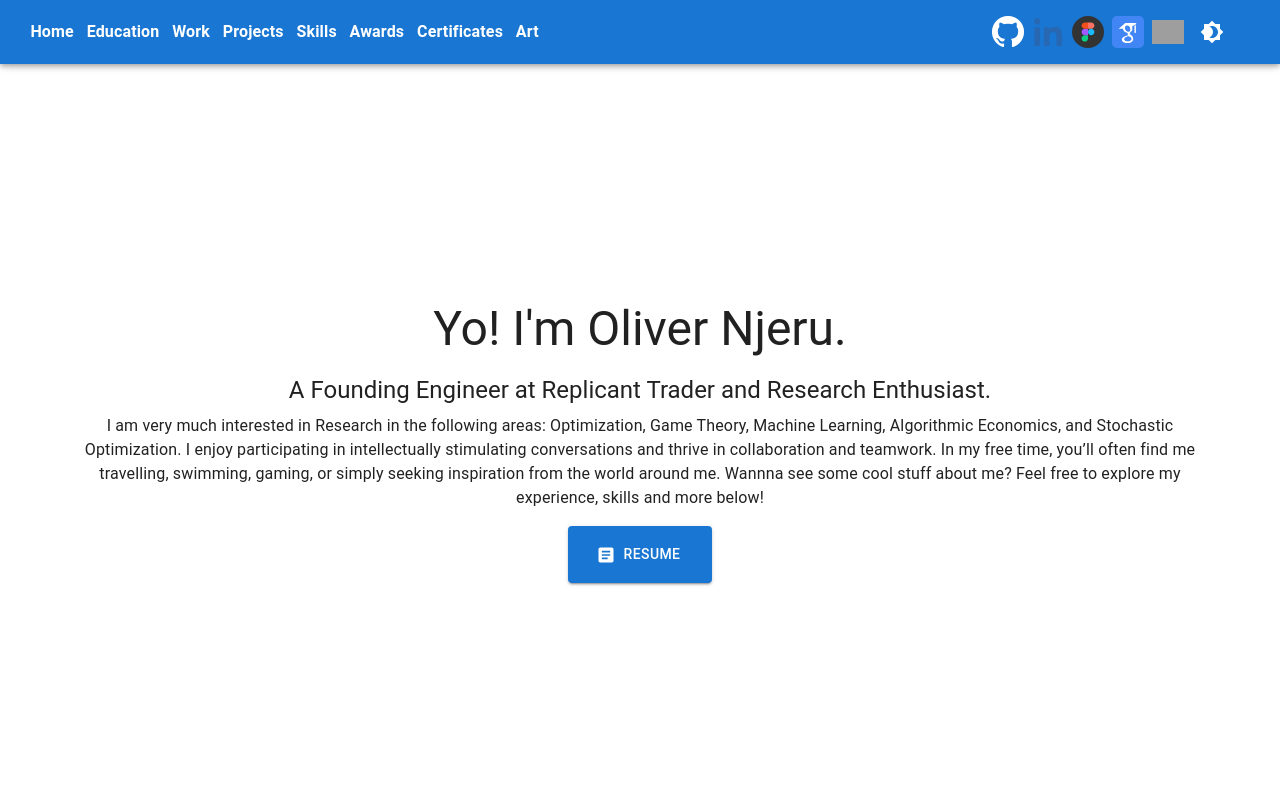
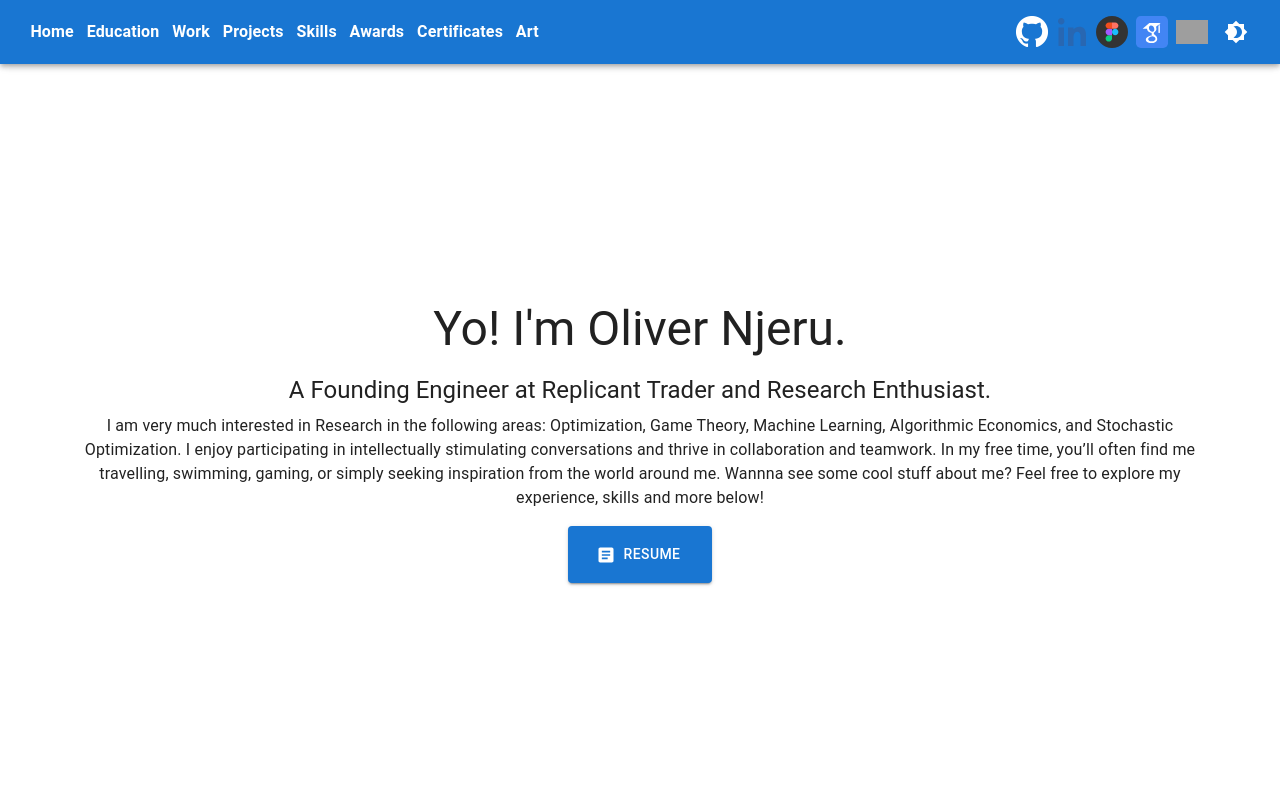
Before and after one commit to olivernjeru/olivernjeru.github.io, a React (Create React App) app: page / in a window 1280 px wide. Shown: the top 800 px of the page. Built offline with nearby package versions, Linux system fonts and the light colour scheme; grey boxes are pictures that could not be loaded.

Commit message:
fix: remove padding-right from Navbar for improved layout consistency

```diff
--- a/src/components/Navbar.js
+++ b/src/components/Navbar.js
@@ -135,7 +135,6 @@ const Navbar = ({ themeMode, toggleTheme }) => {
             display: 'flex',
             alignItems: 'center',
             gap: { xs: 0.5, sm: 1 },
-            pr: isMobile ? 1 : 3
           }}>
             {loading
               ? SOCIALS.map((_, i) => (
```
